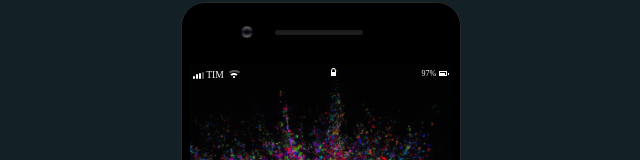
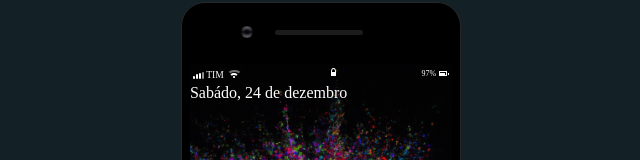
Before and after one commit to Marcelo1080p/iphone-8-plus, a React (Create React App) app: page / in a window 1280 px wide. Shown: the part 123-283 px from the top of the page, without its empty margins (319-959 px from the left). Built offline with nearby package versions, Linux system fonts and the light colour scheme.

Commit message:
adicionado componente de data/mes

```diff
--- a/src/Pages/TelaBloqueio/index.jsx
+++ b/src/Pages/TelaBloqueio/index.jsx
@@ -1,11 +1,18 @@
 import React from "react";
+import Datas from "../../components/Datas";
 import DETAILS from "../../components/Details";
 import "./TELABLOQUEIO.css";
 
 const TELABLOQUEIO = () => {
+
+
+
     return (
         <section className="containerBloqueio">
             <DETAILS/>
+            <section className="datasHoras">
+                <Datas/>
+            </section>
         </section>
     )
 };
--- /dev/null
+++ b/src/components/Datas/Datas.css
@@ -0,0 +1,8 @@
+* {
+    padding: 0;
+    margin: 0;
+}
+
+.datas {
+    color: #FFF;
+}
--- /dev/null
+++ b/src/components/Datas/index.jsx
@@ -0,0 +1,80 @@
+import React from "react";
+import "./Datas.css"
+
+const Datas = () => {
+
+    const data = new Date();
+    const dia = String(data.getDate()).padStart(2, '0')
+
+    let diaSemana, mes = ''
+    switch(data.getDay()) {
+        case 0:
+            diaSemana = "Domingo";
+            break;
+        case 1:
+            diaSemana = "Segunda-feira"
+            break;
+        case 2:
+            diaSemana = "Terça-feira"
+            break;
+        case 3:
+            diaSemana = "Quarta-feira"
+            break;
+        case 4:
+            diaSemana = "Quinta-feira"
+            break;
+        case 5:
+            diaSemana = "Sexta-feira"
+            break;
+        case 6:
+            diaSemana = "Sabádo"
+            break;
+        default:
+            break;
+    }
+
+    switch(data.getMonth()) {
+        case 0:
+            mes = "janeiro"
+            break;
+        case 1:
+            mes = "fevereiro"
+            break;
+        case 2:
+            mes = "março"
+            break;
+        case 3:
+            mes = "abril"
+            break;
+        case 4:
+            mes = "maio"
+            break;
+        case 5:
+            mes = "junho"
+            break;
+        case 6:
+            mes = "julho"
+            break;
+        case 7:
+            mes = "agosto"
+            break;
+        case 8:
+            mes = "setembro"
+            break;
+        case 9:
+            mes = "outubro"
+            break;
+        case 10:
+            mes = "novembro"
+            break;
+        case 11:
+            mes = "dezembro"
+            break;
+        default:
+            break;
+    }
+
+    return <p className="datas">{diaSemana}, {dia} de {mes}</p>
+}
+
+export default Datas;
```
